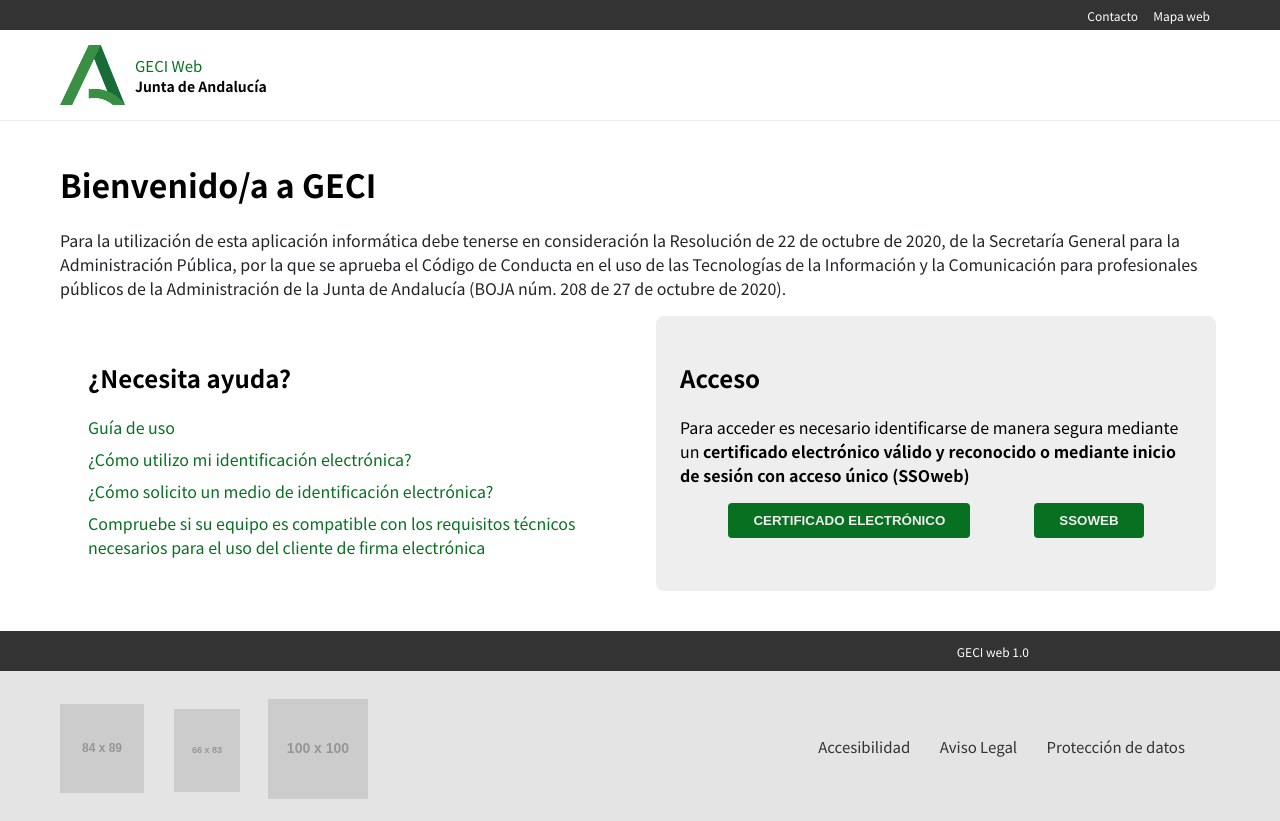
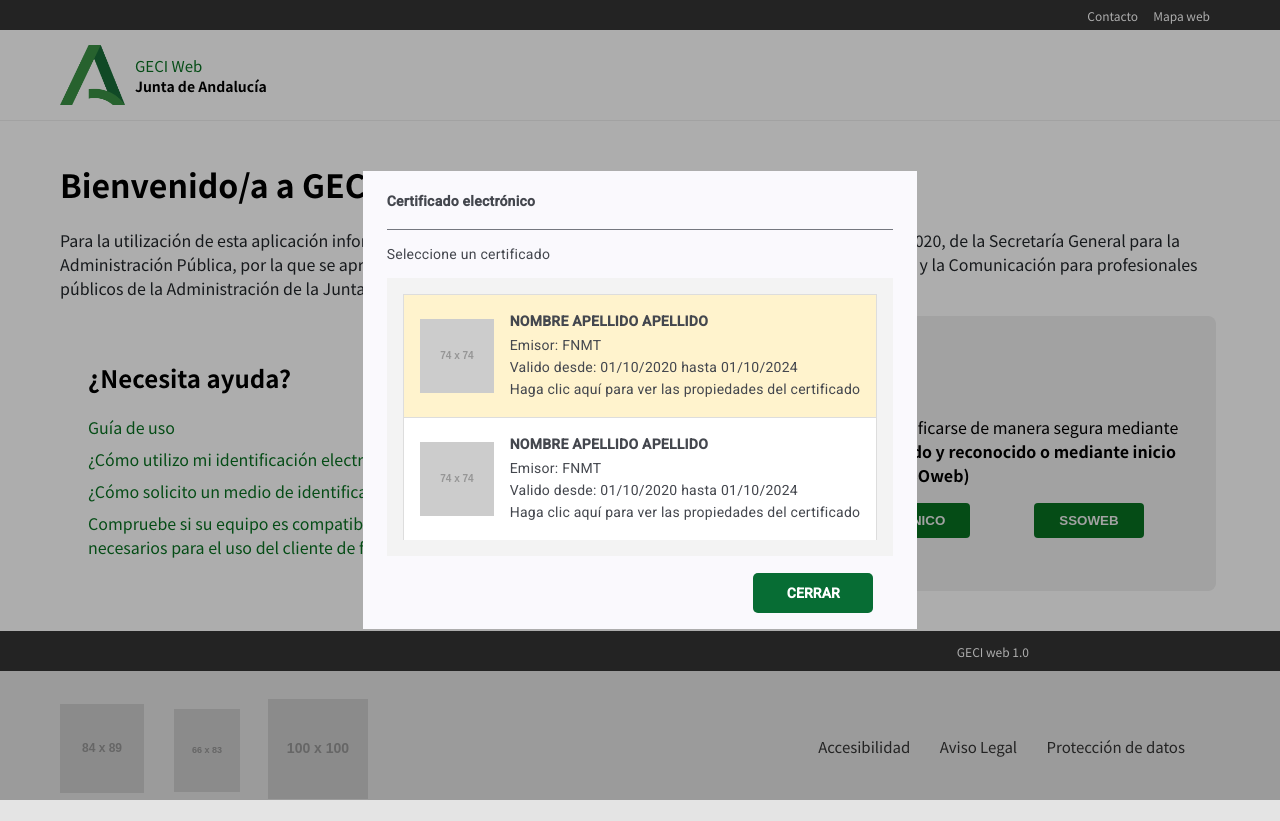
Before and after one commit to Lorenzob05/GECI, an Angular app in the folder GECI/: page / in a window 1280 px wide. Both pictures are taken after a click on the button "CERTIFICADO ELECTRÓNICO". After the commit the page ends 800 px from the top, so only its background shows below. Built offline with nearby package versions, Linux system fonts and the light colour scheme.

Commit message:
falta revision final

```diff
--- a/GECI/src/app/components/modal-cert/modal-cert.component.css
+++ b/GECI/src/app/components/modal-cert/modal-cert.component.css
@@ -4,6 +4,7 @@
   flex-direction: column;
   padding: 16px;
   background-color: #f3f3f3; /* fondo gris claro */
+  cursor: pointer;
 }
 
 /* Cada certificado */
--- a/GECI/src/app/components/modal-cert/modal-cert.component.html
+++ b/GECI/src/app/components/modal-cert/modal-cert.component.html
@@ -8,7 +8,7 @@
     <div class="certificados">
       <div>
         <img class="img-cert" src="https://placehold.co/74x74">
-        <div class="certificado">
+        <div class="certificado" (click)="onLogin()">
           <h4 style="font-weight: bold;">NOMBRE APELLIDO APELLIDO</h4>
           <p>Emisor: FNMT</p>
           <p>Valido desde: 01/10/2020 hasta 01/10/2024</p>
@@ -30,6 +30,6 @@
   </mat-dialog-content>
 
   <mat-dialog-actions>
-    <button mat-raised-button class="cerrar">CERRAR</button>
+    <button mat-raised-button class="cerrar" (click)="closeDialog()">CERRAR</button>
   </mat-dialog-actions>
 </div>
--- a/GECI/src/app/components/modal-cert/modal-cert.component.ts
+++ b/GECI/src/app/components/modal-cert/modal-cert.component.ts
@@ -1,5 +1,5 @@
 import { Component } from '@angular/core';
-import { MatDialogActions,MatDialogContent, MatDialogTitle} from '@angular/material/dialog';
+import { MatDialogActions,MatDialogContent, MatDialogRef, MatDialogTitle} from '@angular/material/dialog';
 import { MatFormFieldModule } from '@angular/material/form-field';
 import { MatInputModule } from '@angular/material/input';
 import { FormsModule } from '@angular/forms';
@@ -7,14 +7,28 @@
 import { MatIconModule } from '@angular/material/icon';
 import { MatDividerModule } from '@angular/material/divider';
 import { MatTableModule } from '@angular/material/table';
+import { Router } from '@angular/router';
 
 @Component({
   selector: 'app-modal-cert',
   standalone: true,
-  imports: [MatDialogActions,MatDialogTitle,MatDialogContent,MatButtonModule,MatFormFieldModule,MatInputModule,FormsModule, MatIconModule, MatDividerModule,MatTableModule],
+  imports: [MatDialogActions,MatDialogContent,MatButtonModule,MatFormFieldModule,MatInputModule,FormsModule, MatIconModule, MatDividerModule,MatTableModule],
   templateUrl: './modal-cert.component.html',
   styleUrl: './modal-cert.component.css'
 })
 export default class ModalCertComponent {
 
+  constructor(
+      private dialogRef: MatDialogRef<ModalCertComponent>,
+      private router: Router
+    ) {}
+
+    onLogin(): void {
+      this.dialogRef.close(); // Cierra el modal
+      this.router.navigate(['/gestion-de-solicitudes'])
+    }
+
+    closeDialog():void{
+      this.dialogRef.close(); // Cierra el modal
+    }
 }
--- a/GECI/src/app/components/modal-solicitud/modal-solicitud.component.html
+++ b/GECI/src/app/components/modal-solicitud/modal-solicitud.component.html
@@ -35,7 +35,7 @@
   </mat-dialog-content>
 
   <mat-dialog-actions>
-    <button mat-raised-button class="cancelar">CANCELAR</button>
-    <button mat-raised-button class="volver">GUARDAR</button>
+    <button mat-raised-button class="cancelar" (click)="closeDialog()">CANCELAR</button>
+    <button mat-raised-button class="volver" (click)="closeDialog()">GUARDAR</button>
   </mat-dialog-actions>
 </div>
--- a/GECI/src/app/components/modal-solicitud/modal-solicitud.component.ts
+++ b/GECI/src/app/components/modal-solicitud/modal-solicitud.component.ts
@@ -1,5 +1,5 @@
 import { Component } from '@angular/core';
-import { MatDialogActions,MatDialogContent} from '@angular/material/dialog';
+import { MatDialogActions,MatDialogContent, MatDialogRef} from '@angular/material/dialog';
 import { MatFormFieldModule } from '@angular/material/form-field';
 import { MatInputModule } from '@angular/material/input';
 import { FormsModule } from '@angular/forms';
@@ -16,6 +16,11 @@
   styleUrl: './modal-solicitud.component.css'
 })
 export default class ModalSolicitudComponent {
+  constructor(
+        private dialogRef: MatDialogRef<ModalSolicitudComponent>,
+
+      ) {}
+
   nuevaSolicitud:string = '';
   displayedColumns: string[] = ['id'];
   dataSource = [
@@ -36,4 +41,8 @@
       this.nuevaSolicitud = '';
     }
   }
+
+  closeDialog():void{
+    this.dialogRef.close(); // Cierra el modal
+  }
 }
--- a/GECI/src/app/pages/inicio/inicio.component.html
+++ b/GECI/src/app/pages/inicio/inicio.component.html
@@ -29,7 +29,7 @@
         Para acceder es necesario identificarse de manera segura mediante un <strong>certificado electrónico válido y reconocido o mediante inicio de sesión con acceso único (SSOweb)</strong>
       </p>
       <div class="access-methods">
-        <button mat-raised-button color="primary">CERTIFICADO ELECTRÓNICO</button>
+        <button mat-raised-button color="primary" (click)="onCert()">CERTIFICADO ELECTRÓNICO</button>
         <button mat-raised-button color="accent" (click)="onSsoWeb()">SSOWEB</button>
       </div>
     </div>
--- a/GECI/src/app/pages/inicio/inicio.component.ts
+++ b/GECI/src/app/pages/inicio/inicio.component.ts
@@ -3,6 +3,7 @@
 import { FooterComponent } from "../../components/footer/footer.component";
 import { MatDialog } from '@angular/material/dialog';
 import { ModalSsowebComponent } from '../../components/modal-ssoweb/modal-ssoweb.component';
+import ModalCertComponent from '../../components/modal-cert/modal-cert.component';
 
 @Component({
   selector: 'app-inicio',
@@ -26,6 +27,12 @@
       });
     }
 
+    onCert(): void {
+      console.log('Solicitudes clicked');
+      let dialogRef = this.dialog.open(ModalCertComponent, {
+      });
+    }
+
   // Cerrar menu al clickar fuera
       @HostListener('document:click', ['$event'])
       handleClickOutside(event: MouseEvent): void {
```
